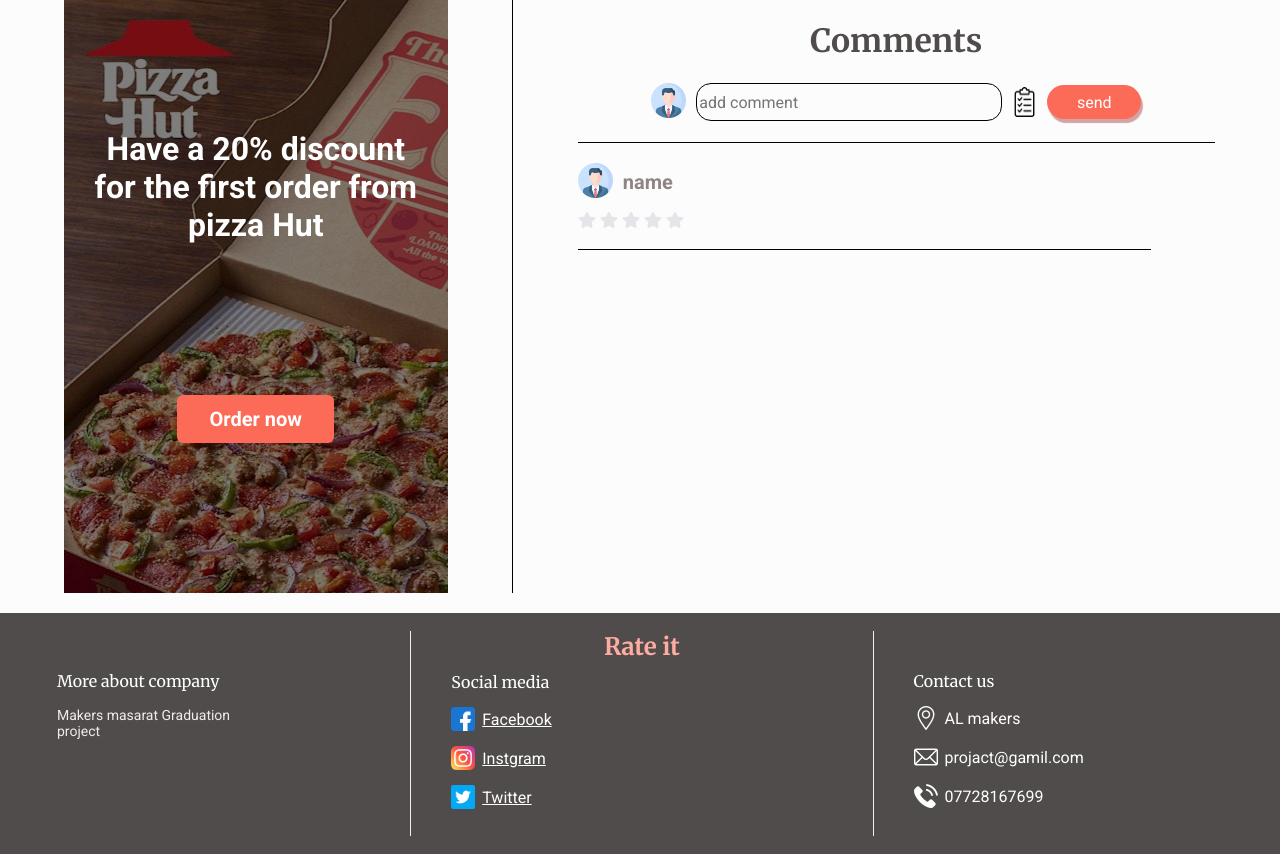
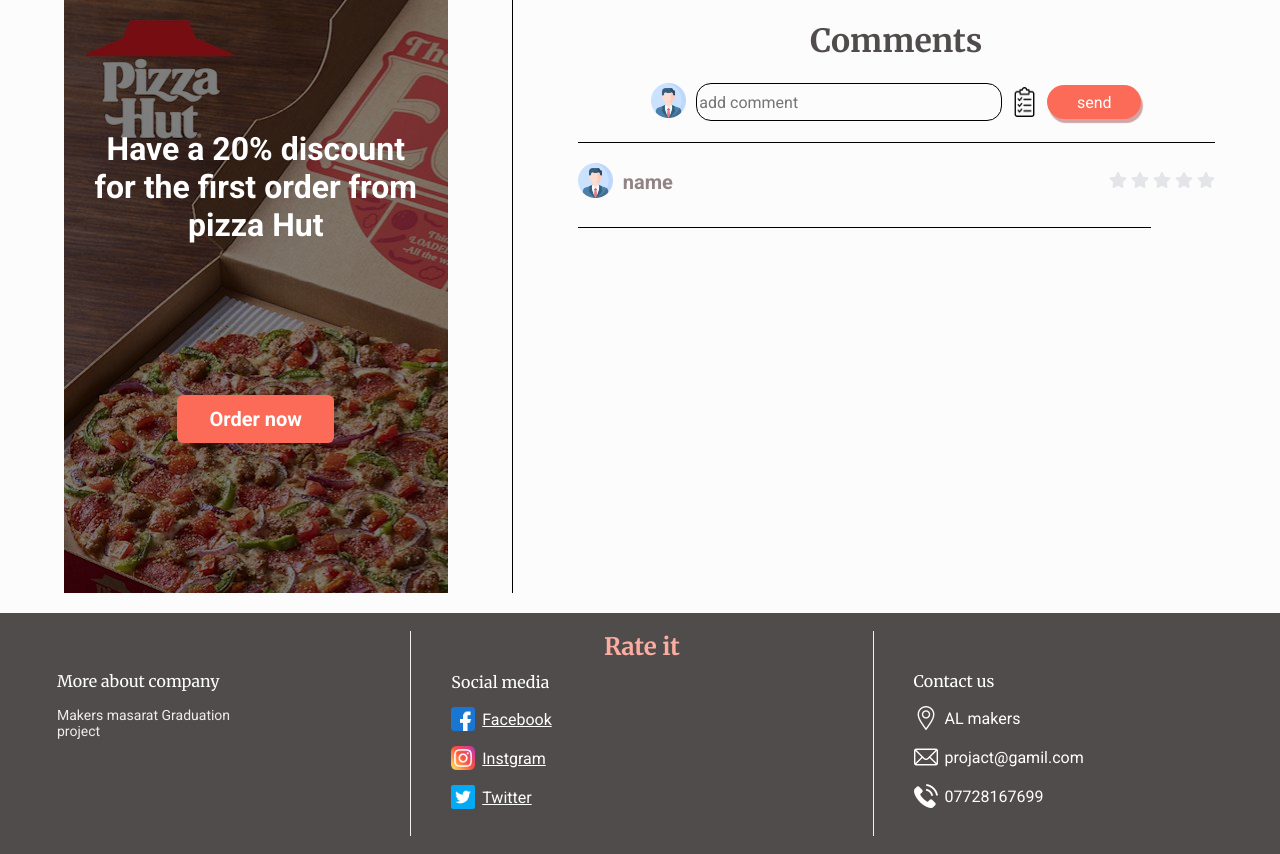
Before and after one commit to Hassanraad/Rate_it, a React (Create React App) app: page / in a window 1280 px wide. Built offline with nearby package versions, Linux system fonts and the light colour scheme.

Commit message:
add some style to the comment secion

```diff
--- a/src/pages/companypage.css
+++ b/src/pages/companypage.css
@@ -209,3 +209,9 @@ input[type="radio"]{
     cursor: pointer;
     transition: color 0.2s;
 }
+.ratelay{
+    display: flex;
+    flex-direction: row;
+    align-items: center;
+    justify-content: space-between;
+}
--- a/src/pages/companypage.jsx
+++ b/src/pages/companypage.jsx
@@ -40,16 +40,17 @@ export default function Company(){
                 </span>
                 <ul className='lis00'>
                     <li className='chlis00'>
+                        <div className='ratelay'>
                 <span className='sp02'>
                 <a href="#"><img src={user} alt="" width={35} height={35} /></a>
                 <h2 className='h01'>name</h2>
-                </span>
-                <span><i> {[...Array(5)].map((star,i)=>{
+                </span> <span><i> {[...Array(5)].map((star,i)=>{
                     const rating = i+1;
                     return(
                      <label  className='star'> <input type= "radio" name="rating" value={rating}/><FaStar size={18}color={rating<= newrate?"#ffc107":"#e4e5e9"} /> </label>
                     )
                })}</i></span>
+               </div>
                 <div className='com01'>
                     <p className='par03'> {newcom}  </p>
                 </div>
```
